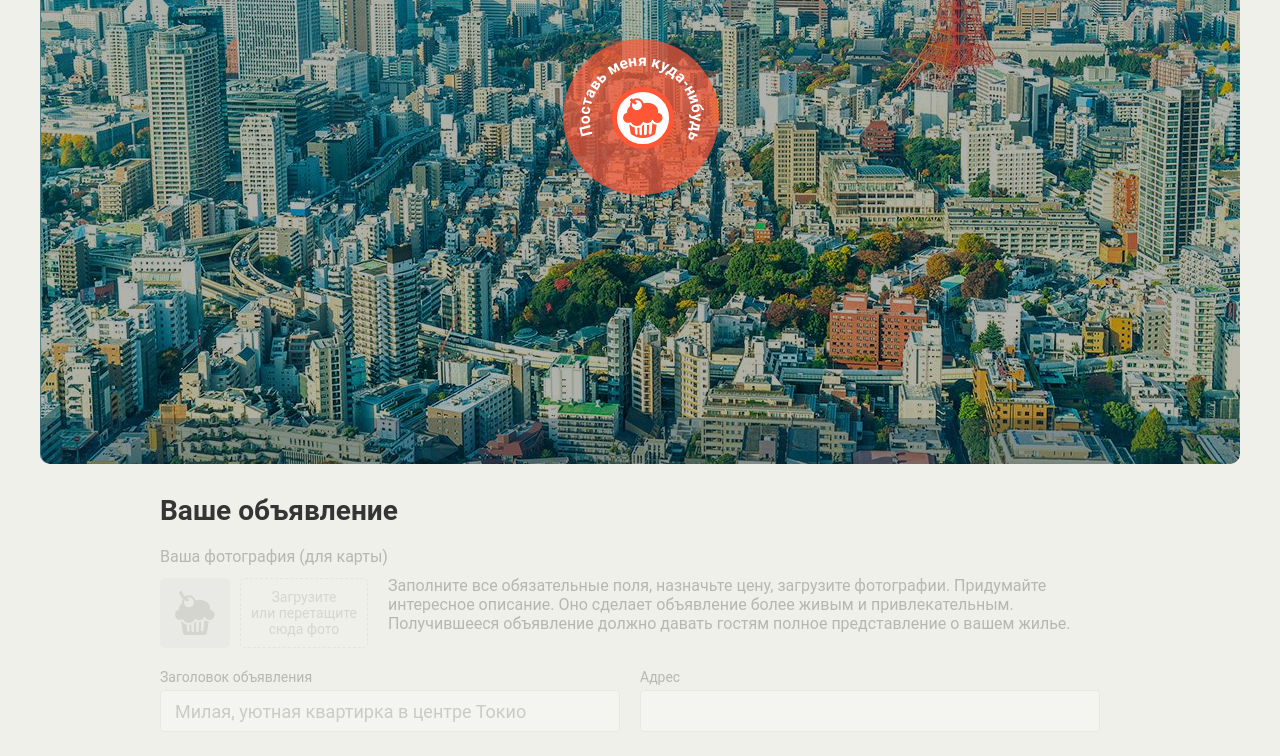
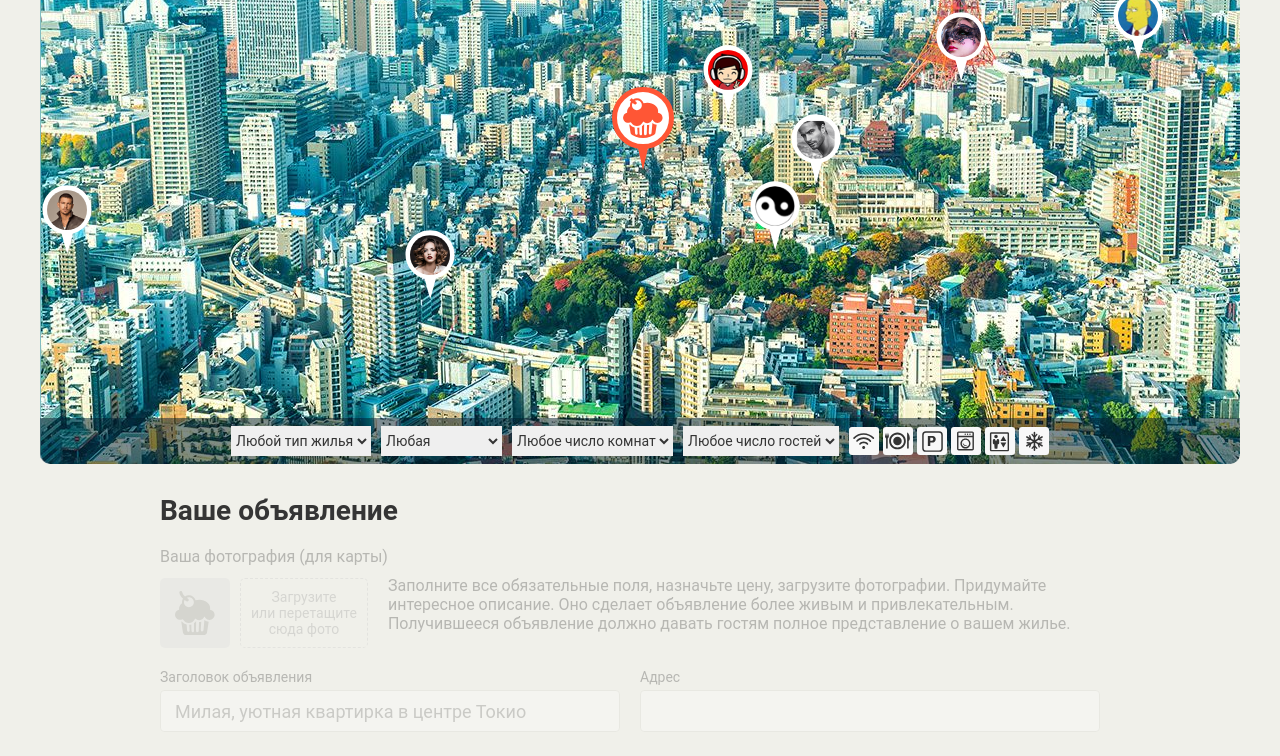
Before and after one commit to LiubovKleimenova/894043-keksobooking-18, a website: page index.html in a window 1280 px wide. Shown: the part 286-1042 px from the top of the page. Drawn offline with Linux system fonts and the light colour scheme; files whose address does not match are found by name.

Commit message:
моки для пинов

```diff
--- a/js/main.js
+++ b/js/main.js
@@ -0,0 +1,115 @@
+'use strict';
+
+var NUMBER_OF_USERS = 8;
+var TITLES = ['Квартира', 'Комната', 'Лофт', 'Апартаменты', 'Студия', 'Дом', 'Бунгало'];
+var PRICE_MAX = 550;
+var TYPES = ['palace', 'flat', 'house', 'bungalo'];
+var ROOMS_MAX = 6;
+var ROOMS_MIN = 1;
+var GUESTS_MAX = 5;
+var GUESTS_MIN = 1;
+var LOCATION_MAX = 500;
+var CHECKIN_TIMES = ['12:00', '13:00', '14:00'];
+var CHECKOUT_TIMES = ['12:00', '13:00', '14:00'];
+var FEATURES = ['wifi', 'dishwasher', 'parking', 'washer', 'elevator', 'conditioner'];
+var DESCRIPTIONS = ['Уютное тихое место с видом во двор', 'Просторное помещение с высокими потолками', 'Удобное расположение в историческом центре'];
+var PHOTOS = ['http://o0.github.io/assets/images/tokyo/hotel1.jpg', 'http://o0.github.io/assets/images/tokyo/hotel2.jpg', 'http://o0.github.io/assets/images/tokyo/hotel3.jpg'];
+var MIN_Y = 130;
+var MAX_Y = 630;
+var PIN_WIDTH = 50;
+var PIN_HEIGHT = 70;
+
+
+var mapDialog = document.querySelector('.map')
+mapDialog.classList.remove('map--faded');
+
+var pinsContainer = mapDialog.querySelector('.map__pins');
+var pinTemplate = document.querySelector('#pin').content.querySelector('.map__pin');
+
+
+// функция, для выбора случайного элемента из массива
+var getRandomElement = function (anyArray) {
+  return anyArray[Math.floor(Math.random() * anyArray.length)];
+};
+
+// функция для выбора случайного значения в интервале
+var getRandomFromRange = function (minValue, maxValue) {
+  return minValue + Math.floor((maxValue-minValue)*Math.random())
+}
+
+//создать массив слйчайной длины из существующего
+var getRandomLengthArray = function (anyArray) {
+  var randomArray = [];
+  for (var i = 0; i < getRandomFromRange(1, anyArray.length); i++) {
+    randomArray.push(getRandomElement(anyArray));
+  }
+  return randomArray;
+}
+
+//создаем author
+var getAuthor = function (number) {
+  return {
+    avatar: 'img/avatars/user0' + number + '.png'
+  };
+};
+
+// создаем offer
+var getRandomOffer = function () {
+  return {
+    title: getRandomElement(TITLES),
+    address: getRandomFromRange(0, LOCATION_MAX)+ ', ' + getRandomFromRange(0, LOCATION_MAX),
+    price: getRandomFromRange(0, PRICE_MAX) + ' $',
+    type: getRandomElement(TYPES),
+    rooms: getRandomFromRange(ROOMS_MIN, ROOMS_MAX),
+    guests: getRandomFromRange(GUESTS_MIN, GUESTS_MAX),
+    checkin: getRandomElement(CHECKIN_TIMES),
+    checkout: getRandomElement(CHECKOUT_TIMES),
+    features: getRandomLengthArray(FEATURES),
+    description: getRandomElement(DESCRIPTIONS),
+    photos: getRandomLengthArray(PHOTOS)
+  };
+};
+
+//создаем location
+var getLocation = function () {
+  return {
+    x: getRandomFromRange(0, mapDialog.offsetWidth),
+    y: getRandomFromRange(MIN_Y, MAX_Y)
+  };
+}
+
+var getAccomodation = function (number) {
+  return {
+    author: getAuthor(number),
+    offer: getRandomOffer(),
+    location: getLocation()
+  }
+}
+
+var getAccomodationsArray = function (number) {
+  var accomodations = [];
+  for (var i = 0; i < number; i++) {
+    accomodations.push(getAccomodation(i+1));
+  }
+  return accomodations;
+}
+
+var accomodationMocks = getAccomodationsArray(NUMBER_OF_USERS);
+
+var renderPin = function (pin) {
+  var pinElement = pinTemplate.cloneNode(true);
+  pinElement.style = 'left: ' + (pin.location.x - PIN_WIDTH / 2) + 'px; top: ' + (pin.location.y - PIN_HEIGHT) + 'px';
+  pinElement.querySelector('img').src = pin.author.avatar;
+  pinElement.querySelector('img').alt = pin.offer.title;
+
+  return pinElement;
+};
+
+var renderPins = function (pins) {
+  var fragment = document.createDocumentFragment();
+  for (var i = 0; i < pins.length; i++) {
+    fragment.appendChild(renderPin(pins[i]));
+  }
+  return fragment;
+};
+pinsContainer.appendChild(renderPins(accomodationMocks));
```
Also changed, not shown: index.html (+2 -0 lines).
